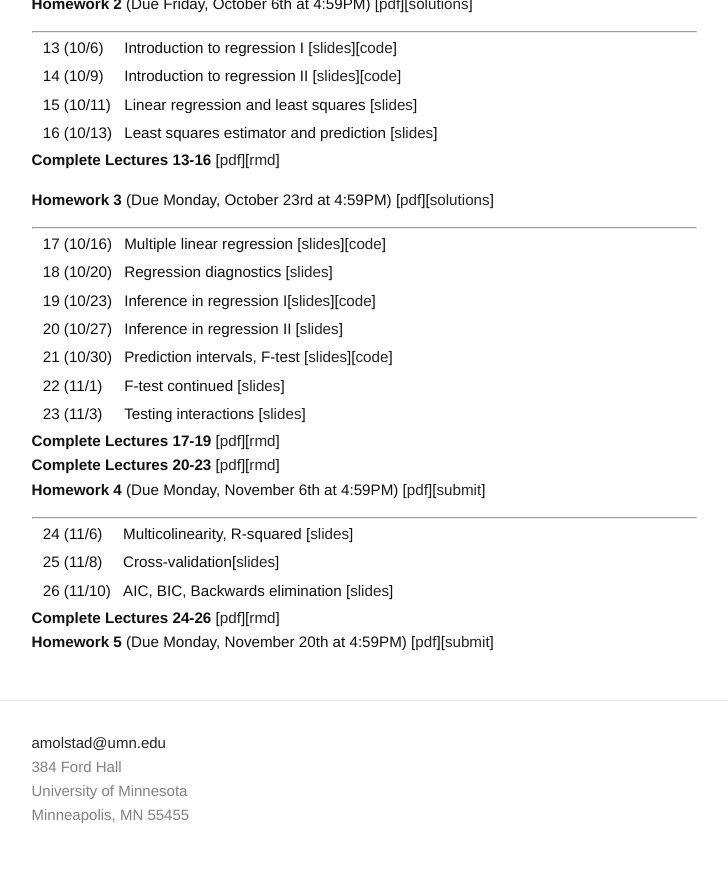
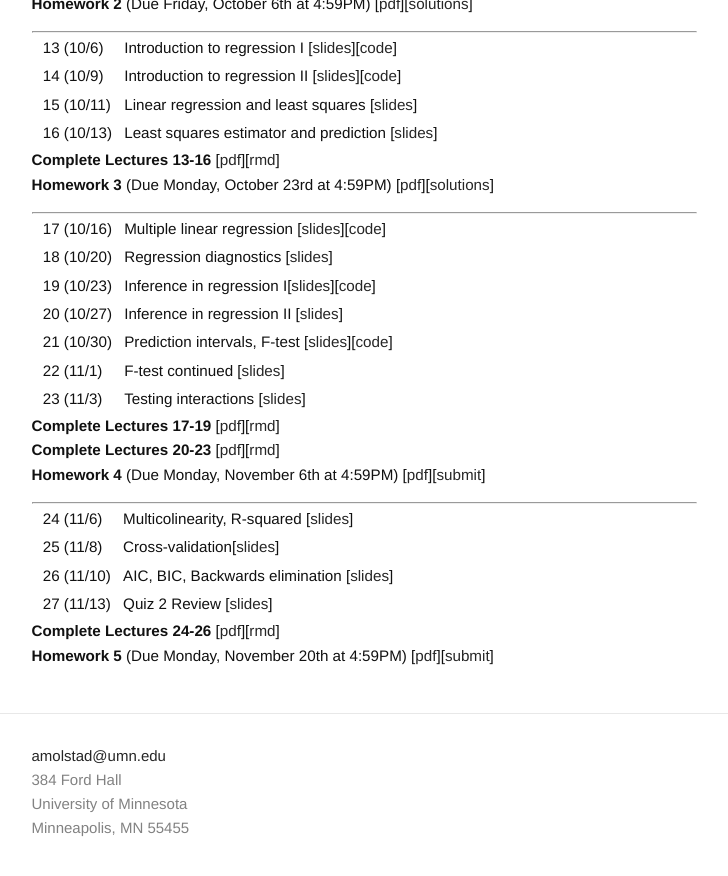
Before and after one commit to ajmolstad/ajmolstad.github.io, a Jekyll site: the page built from F23_STAT3301.md, in a window 1280 px wide and 900 px high, scrolled down 967 px. Shown: the top 876 px of the window, without its empty margins (276-1004 px from the left). Built offline with Jekyll 4.4.1, drawn with Linux system fonts in a browser that asks for light colours.

Commit message:
Update F23_STAT3301.md

```diff
--- a/F23_STAT3301.md
+++ b/F23_STAT3301.md
@@ -60,8 +60,6 @@
 || 16 (10/13) || Least squares estimator and prediction [[slides](https://canvas.umn.edu/files/38615436/download?download_frd=1)] ||
 
  **Complete Lectures 13-16** [[pdf](https://canvas.umn.edu/files/38906433/download?download_frd=1)][[rmd](https://canvas.umn.edu/files/38906434/download?download_frd=1)]
-
-
 **Homework 3** (Due Monday, October 23rd at 4:59PM) [[pdf](https://canvas.umn.edu/files/38645429/download?download_frd=1)][[solutions](https://canvas.umn.edu/files/38922390/download?download_frd=1)]
 
 -------------------------
@@ -84,7 +82,7 @@
 || 24 (11/6) || Multicolinearity, R-squared [[slides](https://canvas.umn.edu/files/39207426/download?download_frd=1)] ||
 || 25 (11/8) || Cross-validation[[slides](https://canvas.umn.edu/files/39283797/download?download_frd=1)] ||
 || 26 (11/10) || AIC, BIC, Backwards elimination [[slides](https://canvas.umn.edu/files/39340164/download?download_frd=1)] ||
-
+|| 27 (11/13) || Quiz 2 Review [[slides](https://canvas.umn.edu/files/39401843/download?download_frd=1)] ||
 
 **Complete Lectures 24-26** [[pdf](https://canvas.umn.edu/files/39208589/download?download_frd=1)][[rmd](https://canvas.umn.edu/files/39208590/download?download_frd=1)]
 **Homework 5** (Due Monday, November 20th at 4:59PM) [[pdf](https://canvas.umn.edu/files/39334540/download?download_frd=1)][[submit](https://canvas.umn.edu/courses/389122/assignments/3520367)]
```
